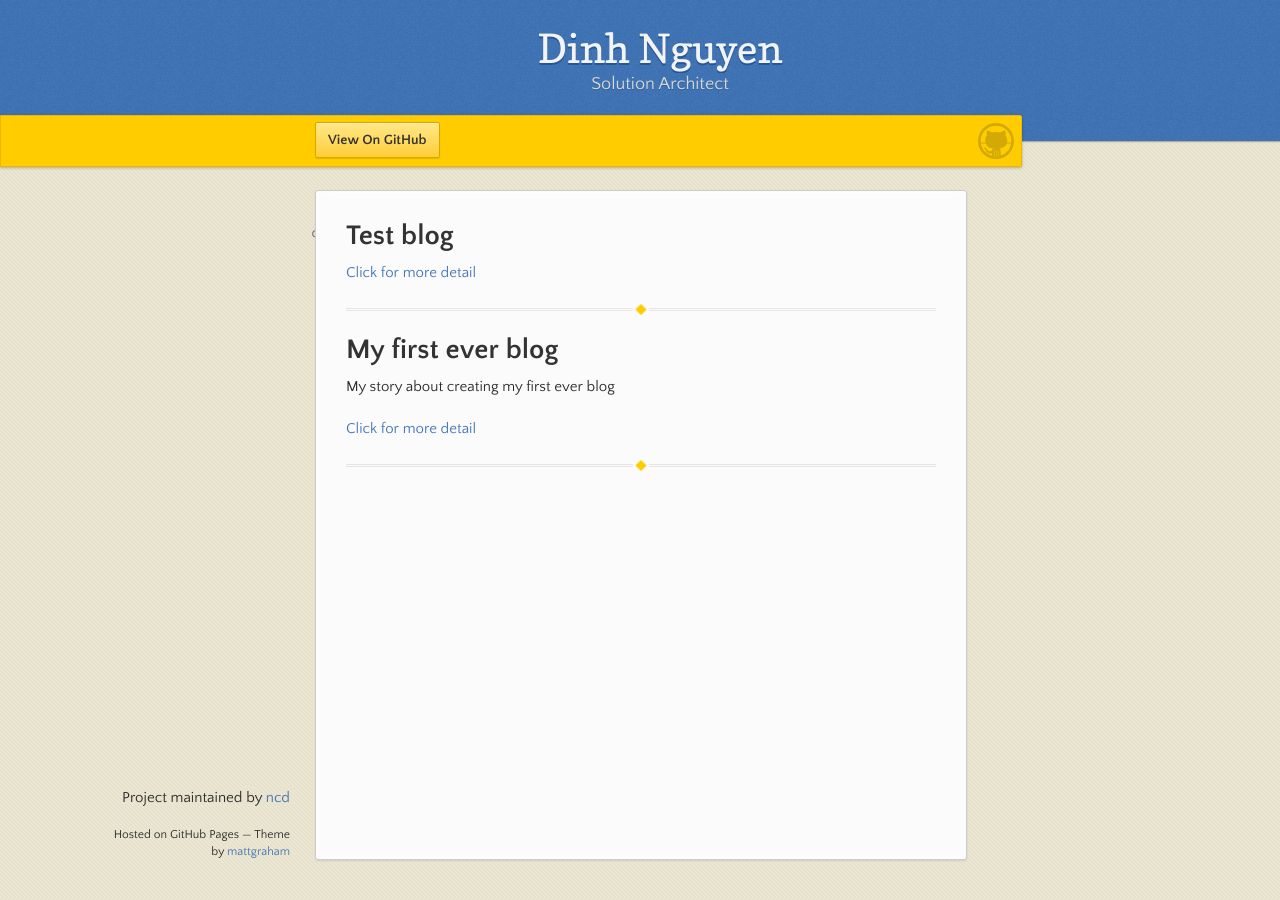
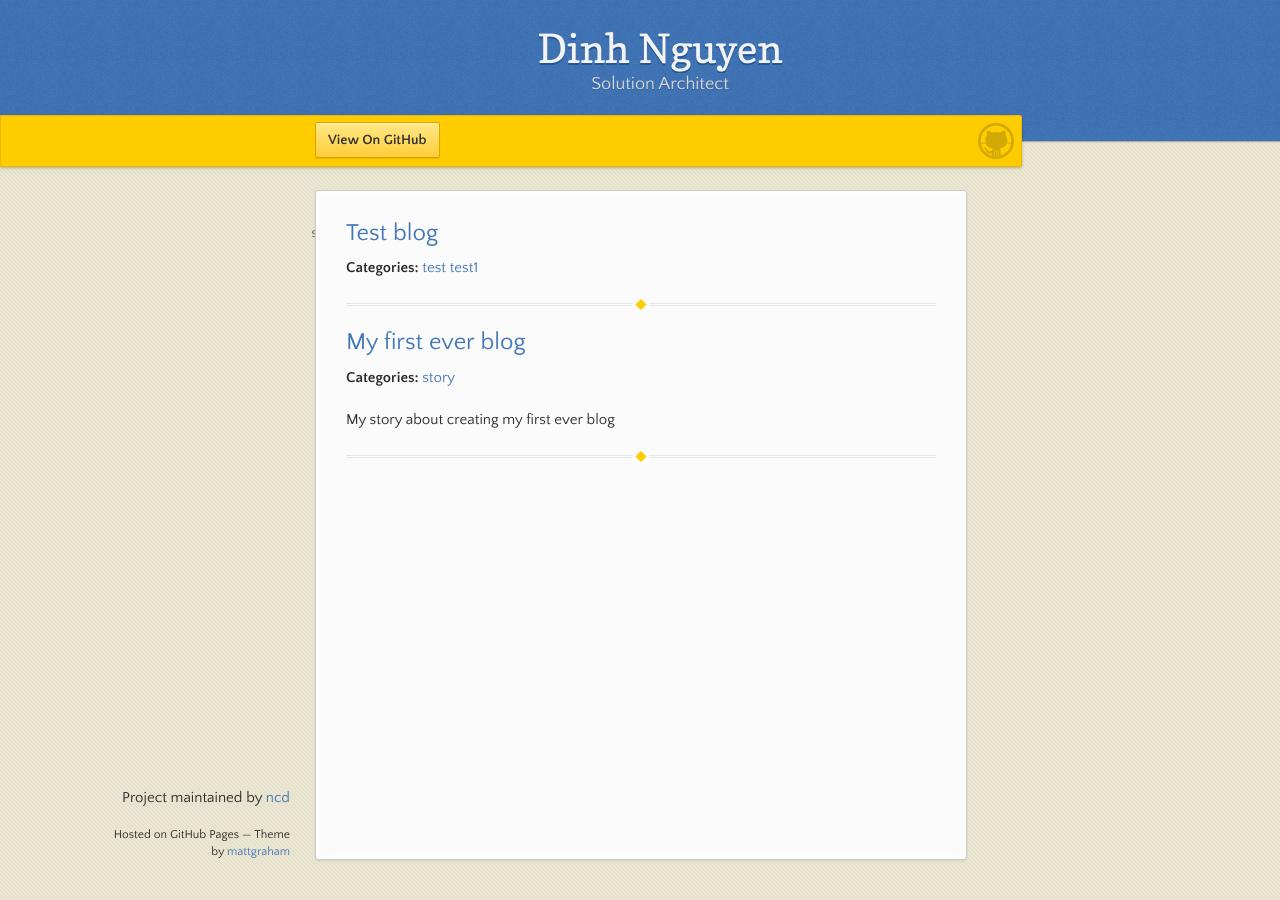
Before and after one commit to ncd/ncd.github.io, a Jekyll site: the page built from categories.markdown, in a window 1280 px wide. Built offline with Jekyll 4.4.1, drawn with Linux system fonts in a browser that asks for light colours.

Commit message:
Update pages + styles

```diff
--- a/_posts/2020-07-07-test.markdown
+++ b/_posts/2020-07-07-test.markdown
@@ -2,7 +2,7 @@
 layout: post
 title:  "Test blog"
 date:   2020-07-07 17:11:40 +0700
-categories: test
+categories: test test1
 ---
 # Test Section 1
 # Test Section 2
--- a/_sass/jekyll-theme-leap-day.scss
+++ b/_sass/jekyll-theme-leap-day.scss
@@ -280,6 +280,12 @@ section {
   border-radius: 3px;
   border: 1px solid #cbcbcb;
   box-shadow: 0px 1px 2px rgba(0,0,0,.09), inset 0px 0px 2px 2px rgba(255,255,255,.5), inset 0 0 5px 5px rgba(255,255,255,.4);
+
+  a {
+    &:hover {
+      text-decoration: underline;
+    }
+  }
 }
 
 small {
--- a/assets/js/main.js
+++ b/assets/js/main.js
@@ -10,8 +10,10 @@ var sectionHeight = function() {
   }
 }
 
-var fillForm = function () {
-} ();
+function goTop() {
+  document.body.scrollTop = 0;
+  document.documentElement.scrollTop = 0;
+}
 
 $(window).resize(sectionHeight);
 
--- a/categories.markdown
+++ b/categories.markdown
@@ -4,13 +4,19 @@ title: category
 ---
 {% for post in site.posts %}
 {% if post.title != null %}
-# {{ post.title }}
-{: .{{ post.categories | join: " ." }} .content}
+{% assign class = post.categories | join: " " %}
+<div class="{{ class }} content" markdown="1">
+
+## [{{ post.title }}]({{ site.url }}{{ post.url }})
+
+<span style="font-weight: bold">Categories: </span> {%- for category in post.categories -%}
+[{{ category }}]({{ site.url }}/categories?category={{ category }})
+{% endfor %}
+
 {{ post.description }}
-{: .{{ post.categories | join: " ." }} .content}
-[Click for more detail]({{ site.url }}{{ post.url }})
-{: .{{ post.categories | join: " ." }} .content}
+
 ---
-{: .{{ post.categories | join: " ."}} .content}
+
+</div>
 {% endif %}
 {% endfor %}
```
Also changed, not shown: _layouts/post.html (+9 -3 lines), _posts/2020-07-06-journey-to-launch-blog.markdown (+12 -10 lines), index.markdown (+13 -1 lines).
